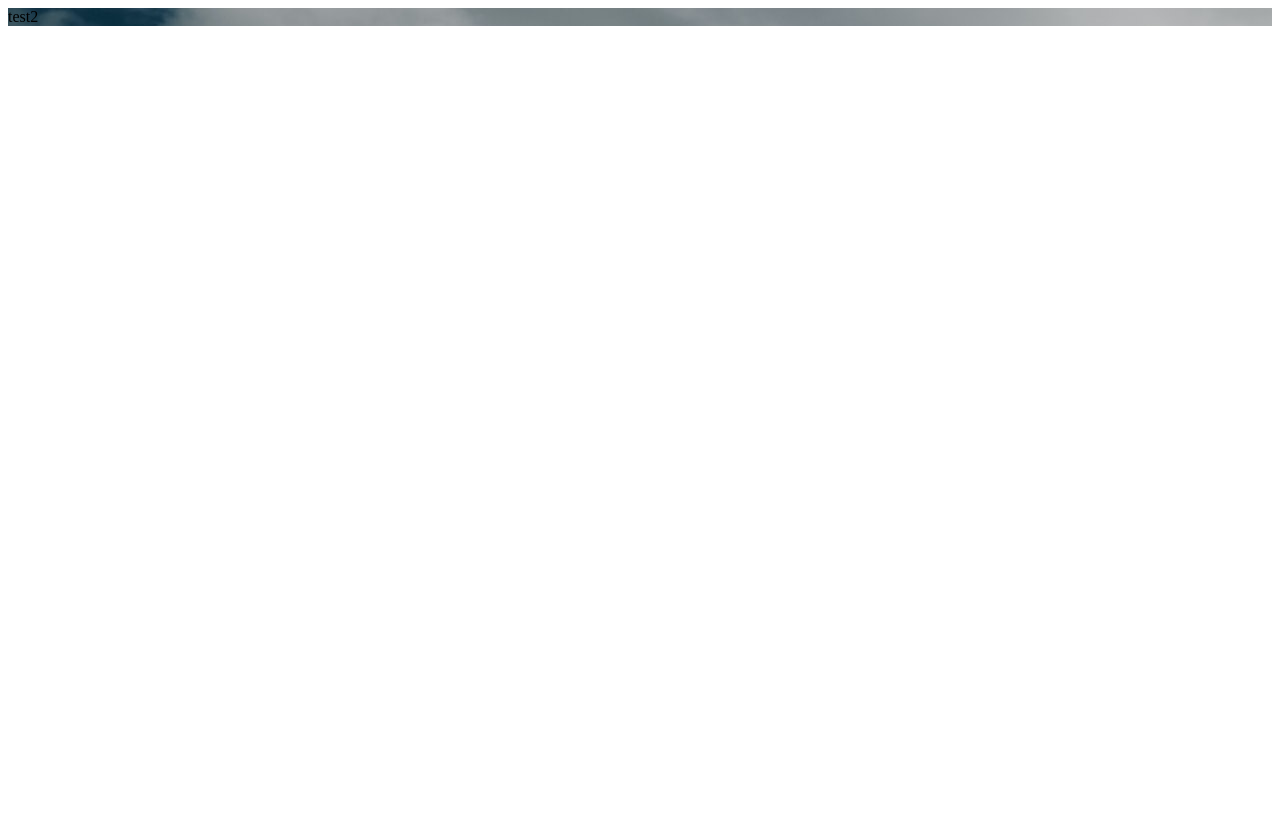
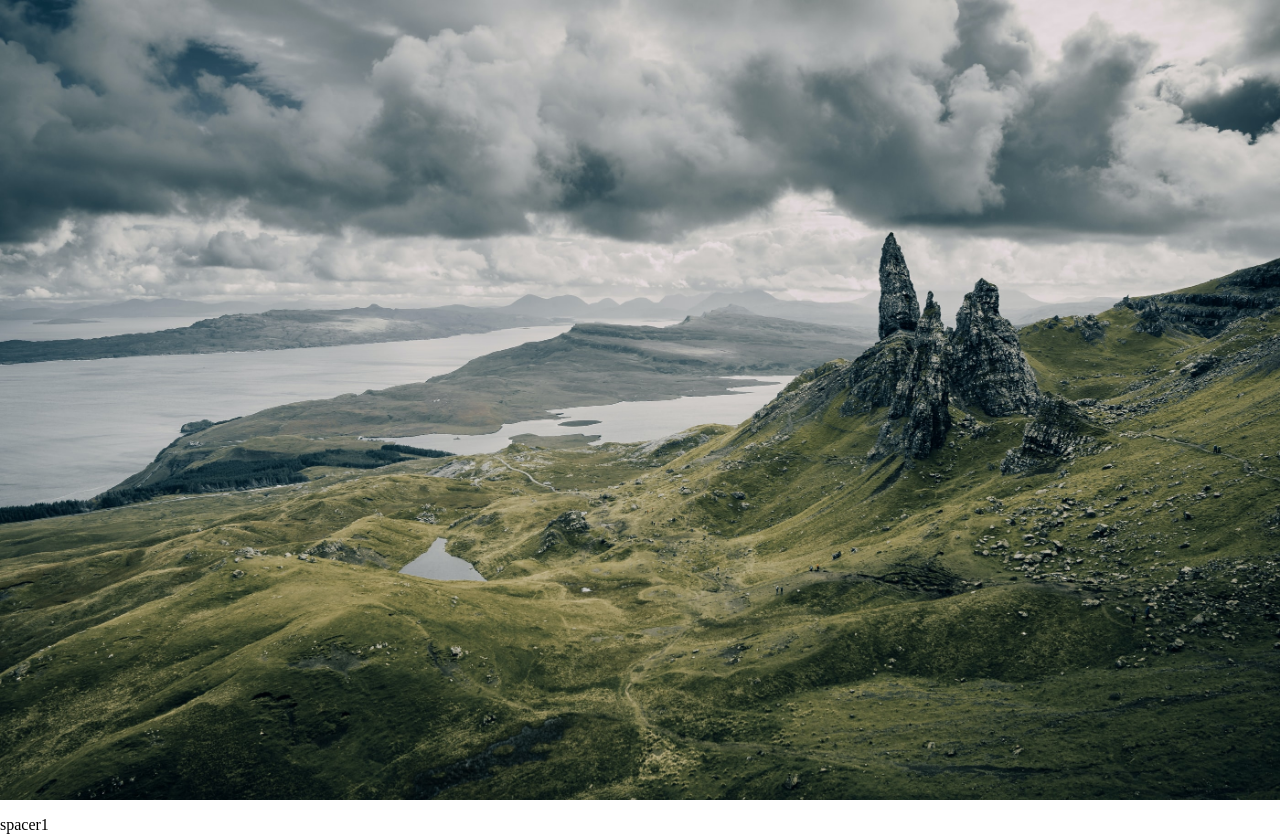
Before and after one commit to Martin-Ocean/solid-happiness, a React app: page / in a window 1280 px wide. Shown: the top 837 px of the page. Before the commit the page ends 800 px from the top, so only its background shows below. Built offline with nearby package versions, Linux system fonts and the light colour scheme.

Commit message:
initial background and sections set

```diff
--- a/src/js/components/Home.js
+++ b/src/js/components/Home.js
@@ -12,8 +12,19 @@ class Home extends Component {
 
     render() {
         return (
-            <div className="background">
-                test2
+            <div className="container">
+                <section className="background-md background-container">
+                </section>
+                <section><p>spacer1</p></section>
+                <section className="background-md background-container">
+                </section>
+                <section><p>spacer2</p></section>
+                <section className="background-md background-container">
+                </section>
+                <section><p>spacer3</p></section>
+                <section className="background-md background-container">
+                </section>
+
             </div>
         )
 
--- a/src/styles/style.sass
+++ b/src/styles/style.sass
@@ -1,5 +1,14 @@
 $bg-img-old-man: url('../img/Old_Man_Of_Storr.jpg')
 
 
-.background
+body
+    margin: 0
+
+.background-container
+    width: 100vw
+    height: 100vh
+
+.background-md
     background-image: $bg-img-old-man
+    background-size: cover
+    background-repeat: no-repeat
```
